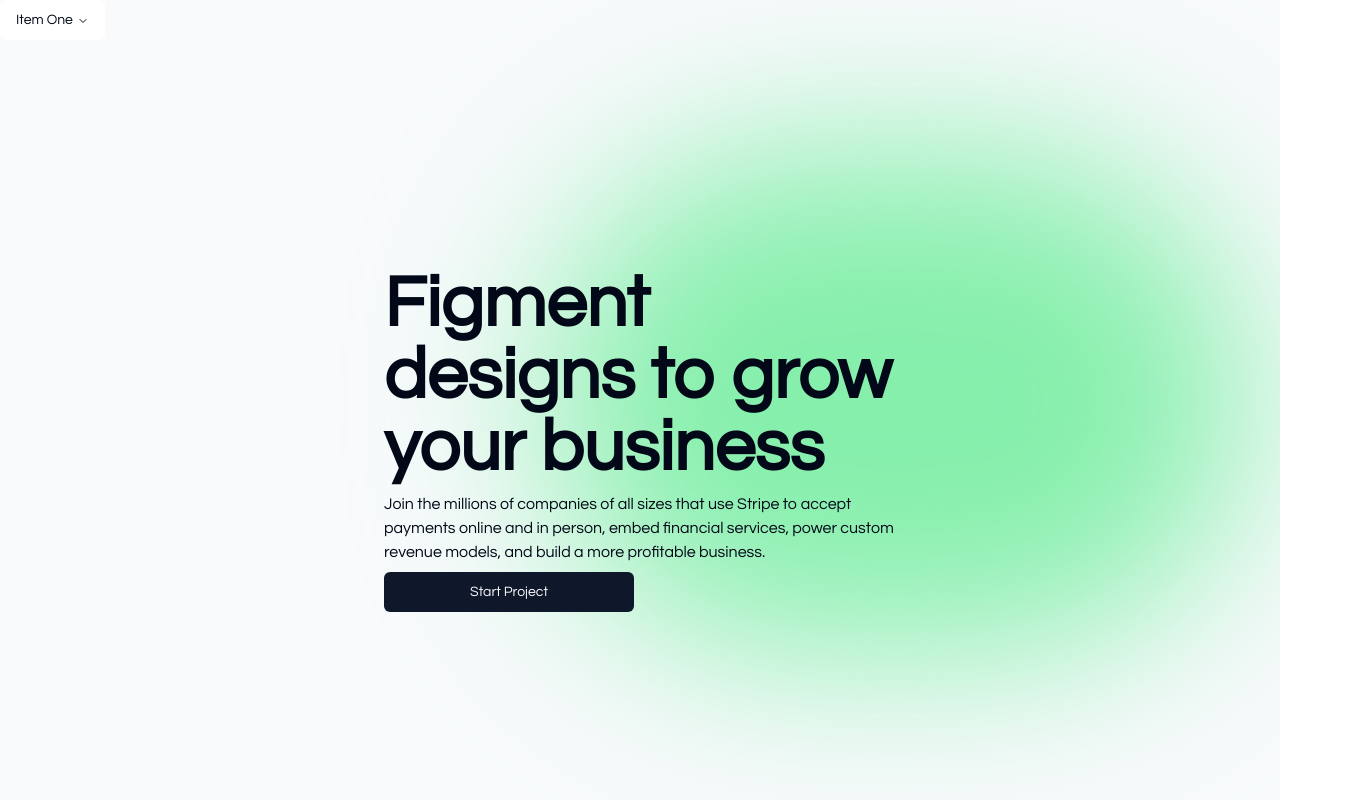
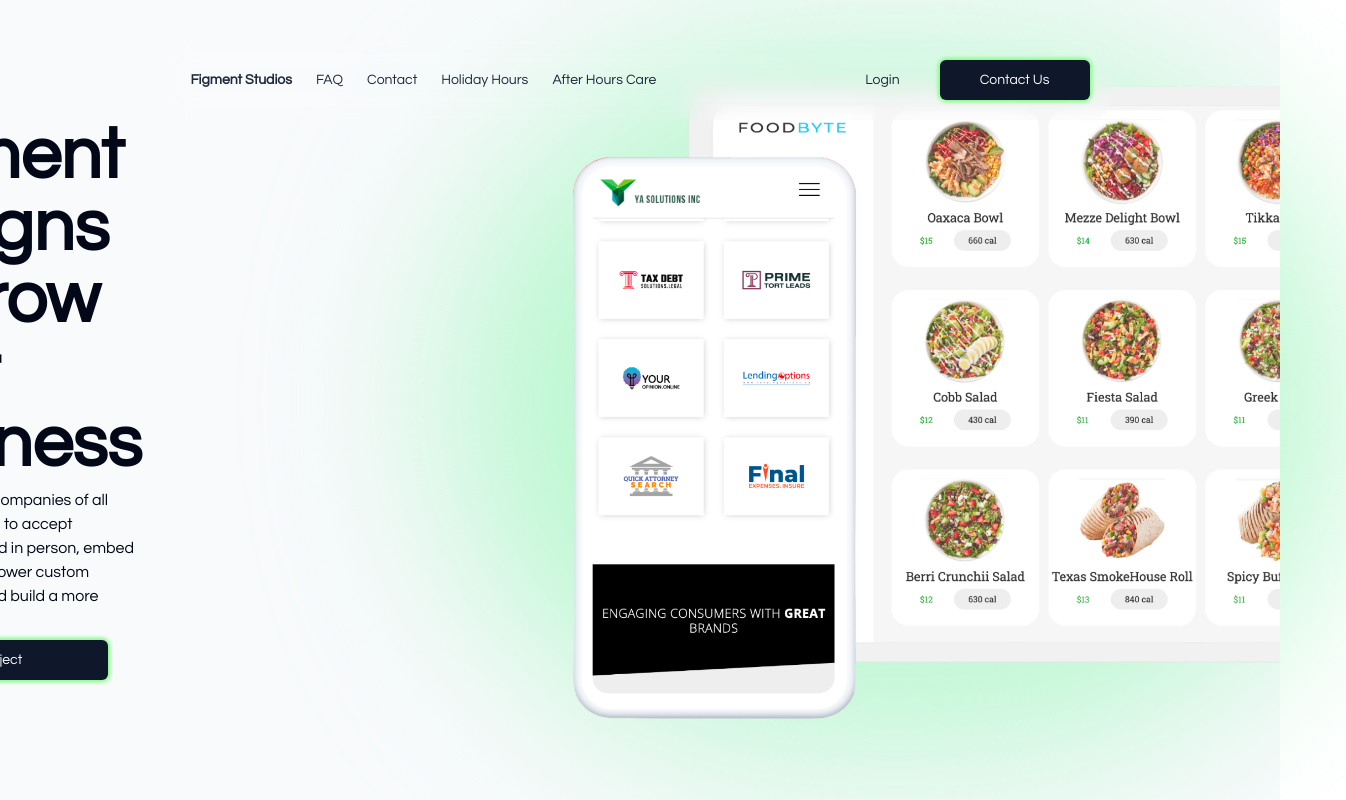
Before and after one commit to Trishaneww/figment, a Next.js app: page / in a window 1280 px wide. Shown: the top 800 px of the page, 1346 px wide, since content can reach past the window. Built offline with nearby package versions, Linux system fonts and the light colour scheme.

Commit message:
added bg image

```diff
--- a/app/page.tsx
+++ b/app/page.tsx
@@ -13,7 +13,6 @@
 
   return (
     <div className="flex flex-col bg-slate-50 scroll-smooth">
-
       <Navbar />
       <Hero />
       {/* <Approach /> */}
--- a/components/Hero.tsx
+++ b/components/Hero.tsx
@@ -1,18 +1,28 @@
 import React from 'react'
 import { Button } from './ui/button'
+import Navbar from './Navbar'
+import '../styles/global.scss';
+import Image from 'next/image';
+
 
 const Hero = () => {
   return (
     <div>
-      <div className="w-[700px] h-[500px] bg-green-300 rounded-full absolute z-1 top-[50%] left-[70%] translate-x-[-50%] translate-y-[-50%] blur-[90px]"></div>
-      <div className="flex flex-col justify-center items-center h-[100vh] ">
-        <div className="flex flex-col gap-2 w-2/5 z-10">
+      <div className="w-[900px] h-[700px] bg-green-200 rounded-full absolute z-1 top-[50%] left-[70%] translate-x-[-50%] translate-y-[-50%] blur-[90px]"></div>
+      <div className="flex justify-center items-center h-[100vh] overflow-hidden">
+        <div className="flex flex-col gap-2 w-3/5 z-10">
             <h1 className="text-7xl font-bold">Figment designs to grow your business</h1>
             <p className="">Join the millions of companies of all sizes that use Stripe to accept payments online and in person, embed financial services, power custom revenue models, and build a more profitable business.</p>
-            <Button className="w-[250px]">Start Project</Button>
+            <Button className="w-[250px] shadow">Start Project</Button>
         </div>
-    </div>
-
+        <Image
+          alt="bg image"
+          height={2000}
+          width={2000}
+          src="/assets/images/bg.png"
+          className="z-20 relative left-96"
+        />
+      </div>
     </div>
   )
 }
--- a/components/Navbar.tsx
+++ b/components/Navbar.tsx
@@ -9,20 +9,66 @@
     NavigationMenuTrigger,
     NavigationMenuViewport,
   } from "@/components/ui/navigation-menu"
+import Link from 'next/link'
+import { Button } from './ui/button'
+import { navItems } from '@/data'
+import { cn } from '@/lib/utils'
+import '../styles/global.scss';
 
 const Navbar = () => {
   return (
-    <div>
-        <NavigationMenu>
-            <NavigationMenuList>
-                <NavigationMenuItem>
-                <NavigationMenuTrigger>Item One</NavigationMenuTrigger>
-                <NavigationMenuContent>
-                    <NavigationMenuLink>Link</NavigationMenuLink>
-                </NavigationMenuContent>
-                </NavigationMenuItem>
-            </NavigationMenuList>
-        </NavigationMenu>
+    // <div>
+    //     <NavigationMenu>
+    //         <NavigationMenuList>
+    //             <NavigationMenuItem>
+    //             <NavigationMenuTrigger>Item One</NavigationMenuTrigger>
+    //             <NavigationMenuContent>
+    //                 <NavigationMenuLink>Link</NavigationMenuLink>
+    //             </NavigationMenuContent>
+    //             </NavigationMenuItem>
+    //         </NavigationMenuList>
+    //     </NavigationMenu>
+
+
+    // </div>
+    <div className="flex w-[74%] justify-between items-center h-[80px] rounded-3xl p-6 mt-10 backdrop-blur-md navbar self-center scroll-smooth z-30 fixed mb-20 bg-transparent">
+    <div className="flex gap-6">
+      <Link href='/' className={cn(
+            "relative dark:text-slate-50 items-center flex space-x-1 text-slate-800 dark:hover:text-slate-300 hover:text-slate-500"
+          )}><span className=" text-sm !cursor-pointer font-bold">Figment Studios</span>
+      </Link>
+
+      {/* <Link href='/'><span className="text-l font-bold">Argus Doctors</span>
+      </Link> */}
+
+
+      {navItems.map((navItem: any, idx: number) => (
+        <Link
+          key={idx}
+          href={navItem.link}
+          className={cn(
+            "relative dark:text-slate-50 items-center flex space-x-1 text-slate-800 dark:hover:text-slate-300 hover:text-slate-500"
+          )}
+        >
+          <span className=" text-sm !cursor-pointer">{navItem.name}</span>
+        </Link>
+      ))}
+    </div>
+    <div className="flex gap-10 justify-center items-center">
+        <Link
+          href="/"
+          className={cn(
+            "relative dark:text-slate-50 items-center flex space-x-1 text-slate-800 dark:hover:text-slate-300 hover:text-slate-500"
+          )}
+        >
+          <span className=" text-sm !cursor-pointer">Login</span>
+        </Link>
+
+        <Link href="/">
+            <Button className="w-[150px] shadow">Contact Us</Button>
+        </Link>
+    </div>
+
 
 
     </div>
--- a/components/Pricing.tsx
+++ b/components/Pricing.tsx
@@ -10,6 +10,7 @@
 import { Button } from './ui/button'
 import { FaCheck } from "react-icons/fa6";
 import { pricingData } from '@/data';
+import '../styles/global.scss';
 
 
 const Pricing = () => {
@@ -31,7 +32,7 @@
                         <ul className="mt-6 flex flex-col gap-2">
                             {card.packageList.map((item) => (
                                 <li className="flex gap-4">
-                                    <div className="flex justify-center items-center border-[1px] border-black w-[24px] h-[24px] rounded-full">
+                                    <div className="flex justify-center items-center border-[1px] border-green-500 w-[24px] h-[24px] rounded-full">
                                         <FaCheck size={12} />
                                     </div>
                                     <p className="text-lg">{item}</p>
@@ -40,7 +41,7 @@
                         </ul>
                     </CardContent>
                     <CardFooter className="self-center">
-                        <Button className="w-[240px] h-[46px]">Purchase</Button>
+                        <Button className="w-[240px] h-[46px] shadow">Purchase</Button>
                     </CardFooter>
                 </Card>
             ))}
--- a/data/index.ts
+++ b/data/index.ts
@@ -1,3 +1,10 @@
+export const navItems = [
+    { name: "FAQ", link: "/#faq" },
+    { name: "Contact", link: "/contact" },
+    { name: "Holiday Hours", link: "/holidayhours" },
+    { name: "After Hours Care", link: "/afterhours" },
+];
+
 export const faqData = [
     {
         id: 1,
--- a/package.json
+++ b/package.json
@@ -21,6 +21,7 @@
     "react": "^18",
     "react-dom": "^18",
     "react-icons": "^5.2.1",
+    "sass": "^1.77.8",
     "tailwind-merge": "^2.5.0",
     "tailwindcss-animate": "^1.0.7"
   },
--- a/styles/global.scss
+++ b/styles/global.scss
@@ -4,105 +4,15 @@
 @use "./partials/paddings" as *;
 
 
-.hero {
-    display:flex;
-    flex-direction: column;
-    justify-content: flex-start;
-    height: 100vh;
-    background-size: cover;
-    background-repeat: no-repeat;
-    background-position: center;
-    scroll-behavior: smooth;
-}
-
-// .hero {
-//     height: 50vh;
-// }
-
-.hero::before {
-    content: '';
-    position: absolute;
-    top: 0;
-    left: 0;
-    bottom: 0;
-    right: 0;
-    opacity: 1;
-    background-image: url('../public/assets/images/background16.png');
-    background-size: cover;
-    background-repeat: no-repeat;
-    background-attachment: fixed;
-    background-position: center;
+.shadow {
+    box-shadow:
+        0 0 5px rgb(144, 250, 144),
+        0 0 5px rgb(144, 250, 144),
+        0 0 5px rgb(144, 250, 144),
+        0 0 5px rgb(144, 250, 144);
 }
 
 
-.afterHours {
-    display:flex;
-    flex-direction: column;
-    justify-content: flex-start;
-    height: 70vh;
-    background-size: cover;
-    background-repeat: no-repeat;
-    background-position: center;
-    scroll-behavior: smooth;
-    background-image: url('../public/assets/images/background14.jpeg');
+.image-shadow {
+    box-shadow: 0 40px 20px -2px rgb(0, 0, 0);
 }
-
-
-.holidayHours {
-    display:flex;
-    flex-direction: column;
-    justify-content: flex-start;
-    height: 70vh;
-    background-size: cover;
-    background-repeat: no-repeat;
-    background-position: center;
-    scroll-behavior: smooth;
-    background-image: url('../public/assets/images/background17.png');
-}
-
-.nurse {
-    display:flex;
-    flex-direction: column;
-    justify-content: flex-start;
-    height: 67vh;
-    background-size: cover;
-    background-repeat: no-repeat;
-    background-position: center;
-    scroll-behavior: smooth;
-    background-image: url('../public/assets/images/background18.png');
-}
-
-.contact {
-    display:flex;
-    flex-direction: column;
-    justify-content: flex-start;
-    height: 70vh;
-    background-size: cover;
-    background-repeat: no-repeat;
-    background-position: center;
-    scroll-behavior: smooth;
-    background-image: url('../public/assets/images/contact2.jpg');
-}
-// .hero {
-//     height: 50vh;
-// }
-
-// .afterHours::before {
-//     content: '';
-//     position: absolute;
-//     top: 0;
-//     left: 0;
-//     bottom: 0;
-//     right: 0;
-//     opacity: 1;
-//     background-image: url('../public/assets/images/background12.jpg');
-//     background-size: cover;
-//     background-repeat: no-repeat;
-//     background-attachment: fixed;
-//     background-position: center;
-// }
-
-
-.navbar {
-
-}
```
Also changed, not shown: public/assets/images/bg.png (added), 1 other file (tests, documents, lock files or other folders).
